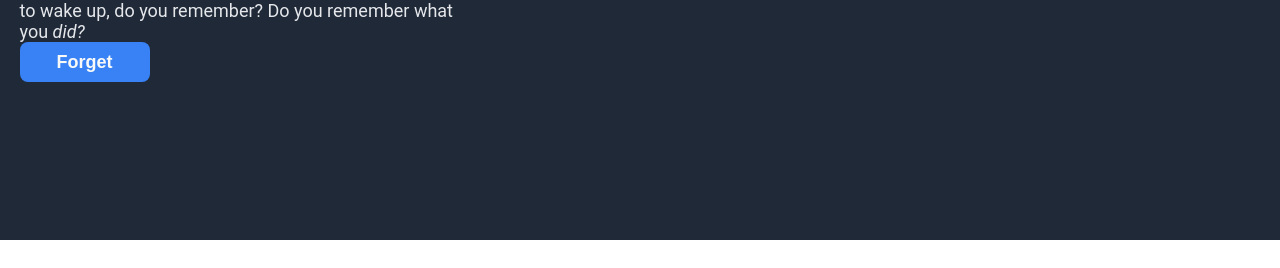
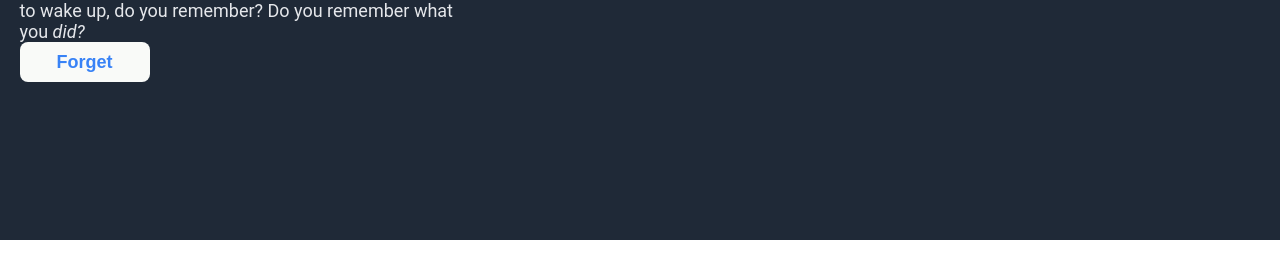
Before and after one commit to joshwalthall/odin-project-landing-page, a plain HTML site: page index.html in a window 1280 px wide. In both pictures the pointer is over the button "Forget". Shown: the part 287-555 px from the top of the page. Drawn offline with Linux system fonts and the light colour scheme.

Commit message:
Final polish

```diff
--- a/style.css
+++ b/style.css
@@ -3,6 +3,15 @@ body {
     display: flex;
     flex-direction: column;
     font-family: 'Roboto', Verdana, sans-serif;
+}
+
+button {
+    transition-duration: 0.2s;
+}
+
+button:hover {
+    background-color: #F9FAF8;
+    color: #3882F6;
 }
 
 .header-background {
```
